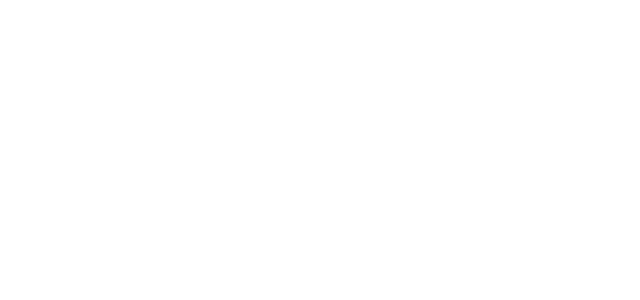
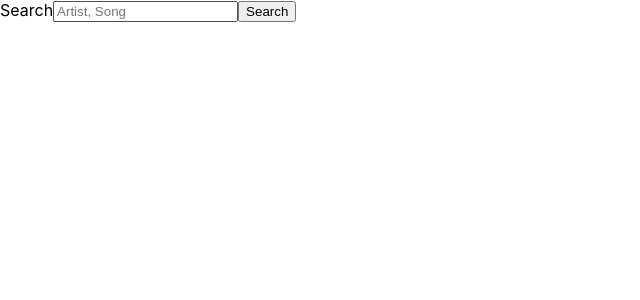
Before and after one commit to arvagas/Lyrical, a React (Create React App) app: page / in a window 1280 px wide. Shown: the top 300 px of the page, without its empty margins (0-640 px from the left). Built offline with nearby package versions, Linux system fonts and the light colour scheme.

Commit message:
landing page wip

```diff
--- a/src/App.js
+++ b/src/App.js
@@ -1,9 +1,12 @@
 // library imports
 import React from 'react'
+// component imports
+import AppRouter from './components/AppRouter'
 
 const App = () => {
   return (
     <>
+      <AppRouter />
     </>
   )
 }
--- a/src/components/AppRouter.jsx
+++ b/src/components/AppRouter.jsx
@@ -2,13 +2,14 @@
 import React from 'react'
 import { Switch, Route } from 'react-router-dom'
 // component imports
+import Landing from './landing/Landing'
 
 
 const AppRouter = () => {
   return (
     <Switch>
-      <Route exact path='/'>Home</Route>
-      <Route path='/about'>About</Route>
+      <Route exact path='/' component={Landing} />
+      {/* <Route path='/about' component={}/> */}
     </Switch>
   )
 }
--- a/src/components/landing/Landing.jsx
+++ b/src/components/landing/Landing.jsx
@@ -0,0 +1,31 @@
+// library imports
+import React, { useState } from 'react'
+// component imports
+
+const Landing = () => {
+  const [query, setQuery] = useState('')
+
+  const handleChange = (e) => {
+    let { value } = e.target
+    setQuery(value)
+  }
+
+  const onSubmit = (e) => {
+    e.preventDefault()
+    // search for input via youtube api
+  }
+
+  return (
+    <>
+      <div>
+        <label>
+          Search
+          <input type='text' name='search' value={query} onChange={(e) => handleChange(e)} placeholder='Artist, Song' />
+        </label>
+        <button type='submit' onClick={(e) => onSubmit(e)}>Search</button>
+      </div>
+    </>
+  )
+}
+
+export default Landing
```
